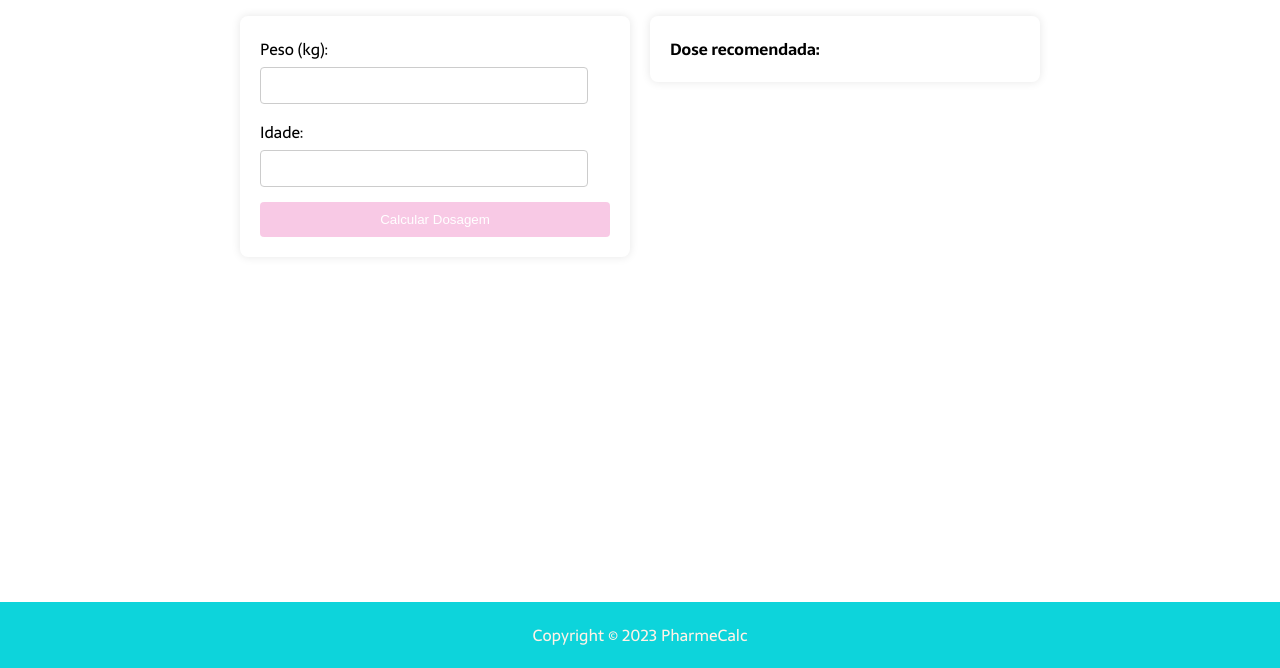
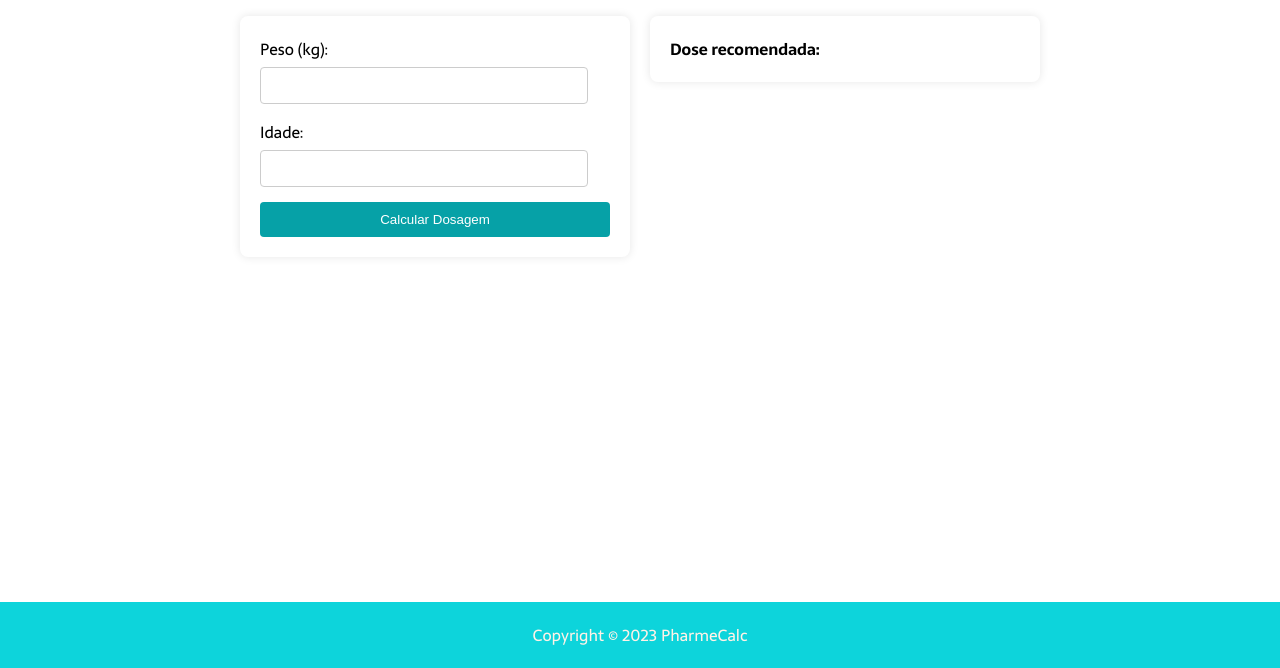
Before and after one commit to el1ziane/pharme_calc, a website: page pages/calculo.html in a window 1280 px wide. In both pictures the pointer is over the button "Calcular Dosagem". Shown: the part 132-800 px from the top of the page. Drawn offline with Linux system fonts and the light colour scheme.

Commit message:
Update calculo.css

```diff
--- a/pages/calculo.css
+++ b/pages/calculo.css
@@ -126,7 +126,7 @@ button {
 }
 
 button:hover {
-    background-color:#f7c2e2e1;
+    background-color:#06a1a7;
 }
 .rodape {
     background-color: #0dd4db;
```
